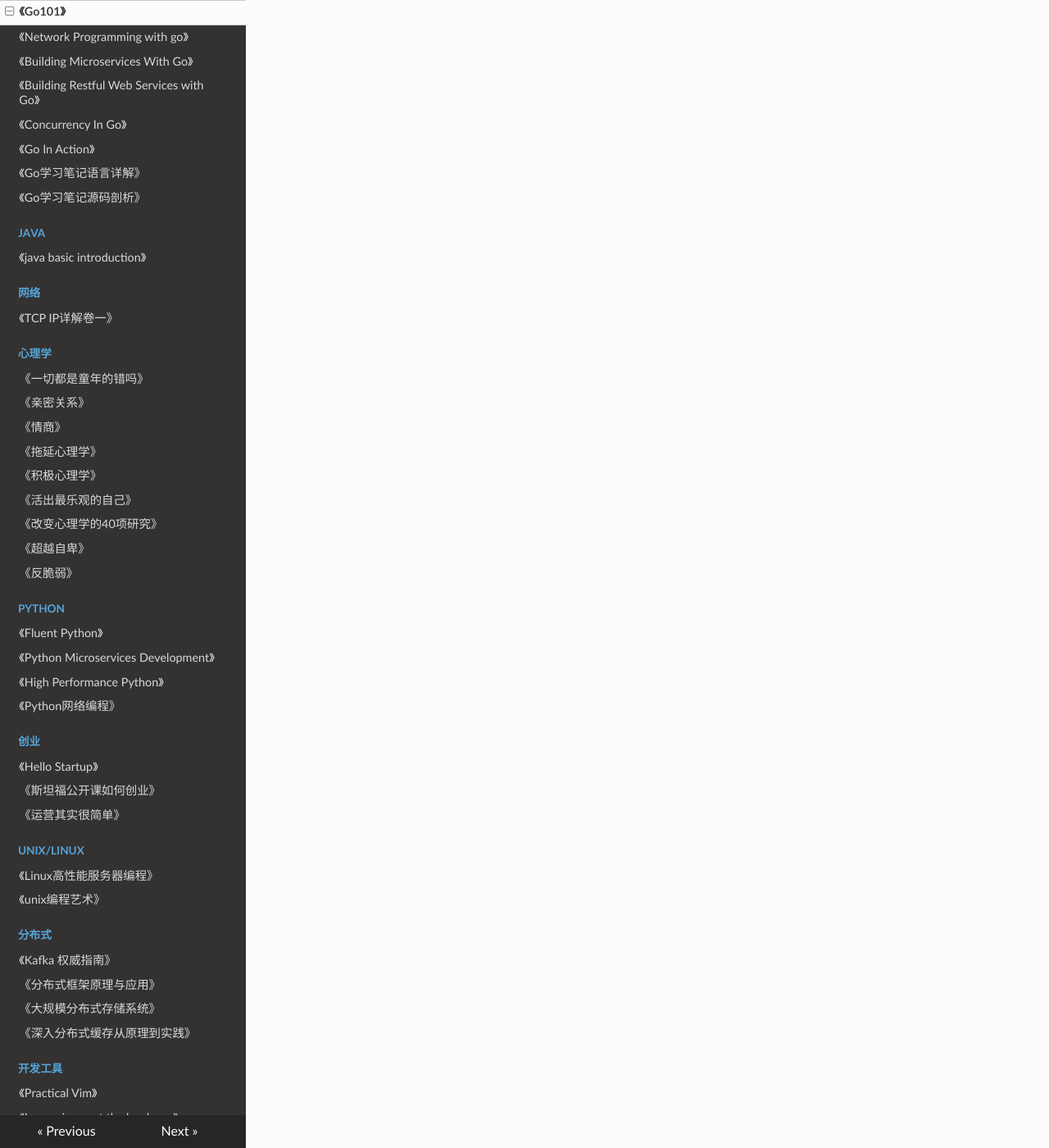
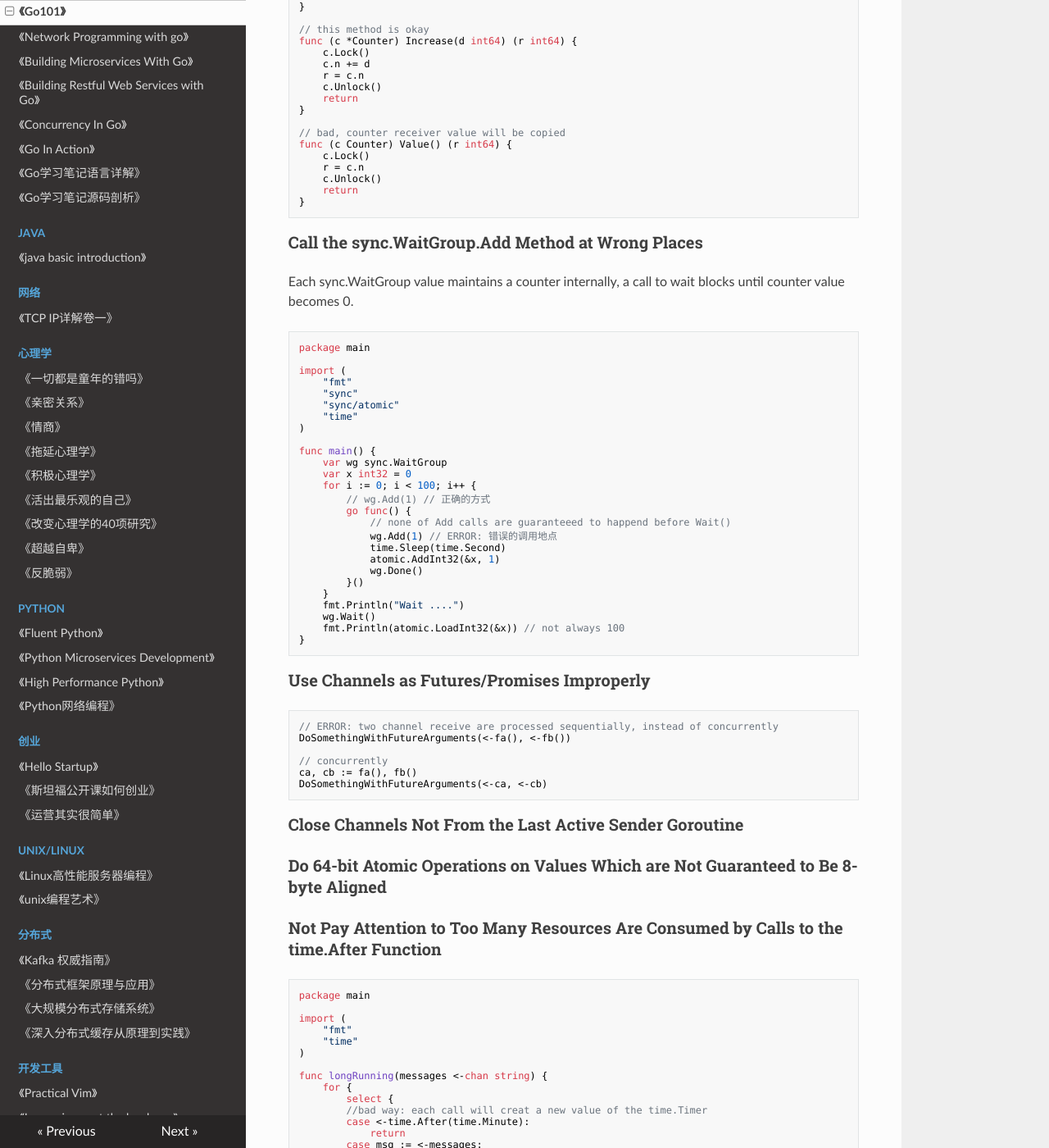
Before and after one commit to PegasusWang/booknotes, an MkDocs documentation site: the page built from docs/golang/go101/book.md, in a window 1280 px wide and 1400 px high, scrolled down 28469 px. Shown: the whole window at 82% size. Built offline with MkDocs 1.6.1, drawn with Linux system fonts in a browser that asks for light colours; nearby versions of some CDN libraries; old or Windows-style settings are respelled for this version of MkDocs; some of the changed text lies outside the part shown.

Commit message:
go101 Common Concurrent Programming Mistakes

````diff
--- a/docs/golang/go101/book.md
+++ b/docs/golang/go101/book.md
@@ -1752,4 +1752,153 @@
 比如：永远接收不到值;值永远不会被接收;自己死锁;一组goroutines互相死锁;没有 default 的 select 并且所有 case
 语句永远阻塞。
 
-#### Copy Values of the Types in the sync Standard Package
+### Copy Values of the Types in the sync Standard Package
+
+Values of types(except the Locker interface values) in the sync standard package should never be copied.
+We should only copy pointers of such values.
+
+```go
+package main
+
+import "sync"
+
+type Counter struct {
+	sync.Mutex
+	n int64
+}
+
+// this method is okay
+func (c *Counter) Increase(d int64) (r int64) {
+	c.Lock()
+	c.n += d
+	r = c.n
+	c.Unlock()
+	return
+}
+
+// bad, counter receiver value will be copied
+func (c Counter) Value() (r int64) {
+	c.Lock()
+	r = c.n
+	c.Unlock()
+	return
+}
+```
+
+### Call the sync.WaitGroup.Add Method at Wrong Places
+
+Each sync.WaitGroup value maintains a counter internally, a call to wait blocks until counter value becomes 0.
+
+```go
+package main
+
+import (
+	"fmt"
+	"sync"
+	"sync/atomic"
+	"time"
+)
+
+func main() {
+	var wg sync.WaitGroup
+	var x int32 = 0
+	for i := 0; i < 100; i++ {
+		// wg.Add(1) // 正确的方式
+		go func() {
+			// none of Add calls are guaranteeed to happend before Wait()
+			wg.Add(1) // ERROR: 错误的调用地点
+			time.Sleep(time.Second)
+			atomic.AddInt32(&x, 1)
+			wg.Done()
+		}()
+	}
+	fmt.Println("Wait ....")
+	wg.Wait()
+	fmt.Println(atomic.LoadInt32(&x)) // not always 100
+}
+```
+
+### Use Channels as Futures/Promises Improperly
+
+```go
+// ERROR: two channel receive are processed sequentially, instead of concurrently
+DoSomethingWithFutureArguments(<-fa(), <-fb())
+
+// concurrently
+ca, cb := fa(), fb()
+DoSomethingWithFutureArguments(<-ca, <-cb)
+```
+
+### Close Channels Not From the Last Active Sender Goroutine
+### Do 64-bit Atomic Operations on Values Which are Not Guaranteed to Be 8-byte Aligned
+### Not Pay Attention to Too Many Resources Are Consumed by Calls to the time.After Function
+
+```go
+package main
+
+import (
+	"fmt"
+	"time"
+)
+
+func longRunning(messages <-chan string) {
+	for {
+		select {
+		//bad way: each call will creat a new value of the time.Timer
+		case <-time.After(time.Minute):
+			return
+		case msg := <-messages:
+			fmt.Println(msg)
+		}
+	}
+}
+
+func LongRunning(messages <-chan string) {
+	// reuse a single timer value to the same job
+	timer := time.NewTimer(time.Minute)
+	defer time.Stop()
+
+	for {
+		select {
+		case <-time.C: // expires(timeout)
+			return
+		case msg := <-messages:
+			fmt.Println(msg)
+			// discard/drain a possible timer notification which is sent in the small period when executing the second
+			// branch code block
+			if !timer.Stop() {
+				<-timer.C
+			}
+		}
+		// reset to reuse
+		timer.Reset(time.Minute)
+	}
+}
+```
+
+### Use time.Timer Values Incorrectly
+
+```go
+package main
+
+import (
+	"fmt"
+	"time"
+)
+
+func main() {
+
+	start := time.Now()
+	timer := time.NewTimer(time.Second / 2)
+	select {
+	case <-timer.C:
+	default:
+		// most likely go here
+		time.Sleep(time.Second)
+	}
+	// Potential dat race in the next line
+	timer.Reset(time.Second * 10)
+	<-timer.C
+	fmt.Println(time.Since(start)) //about 1 s
+}
+```
````
